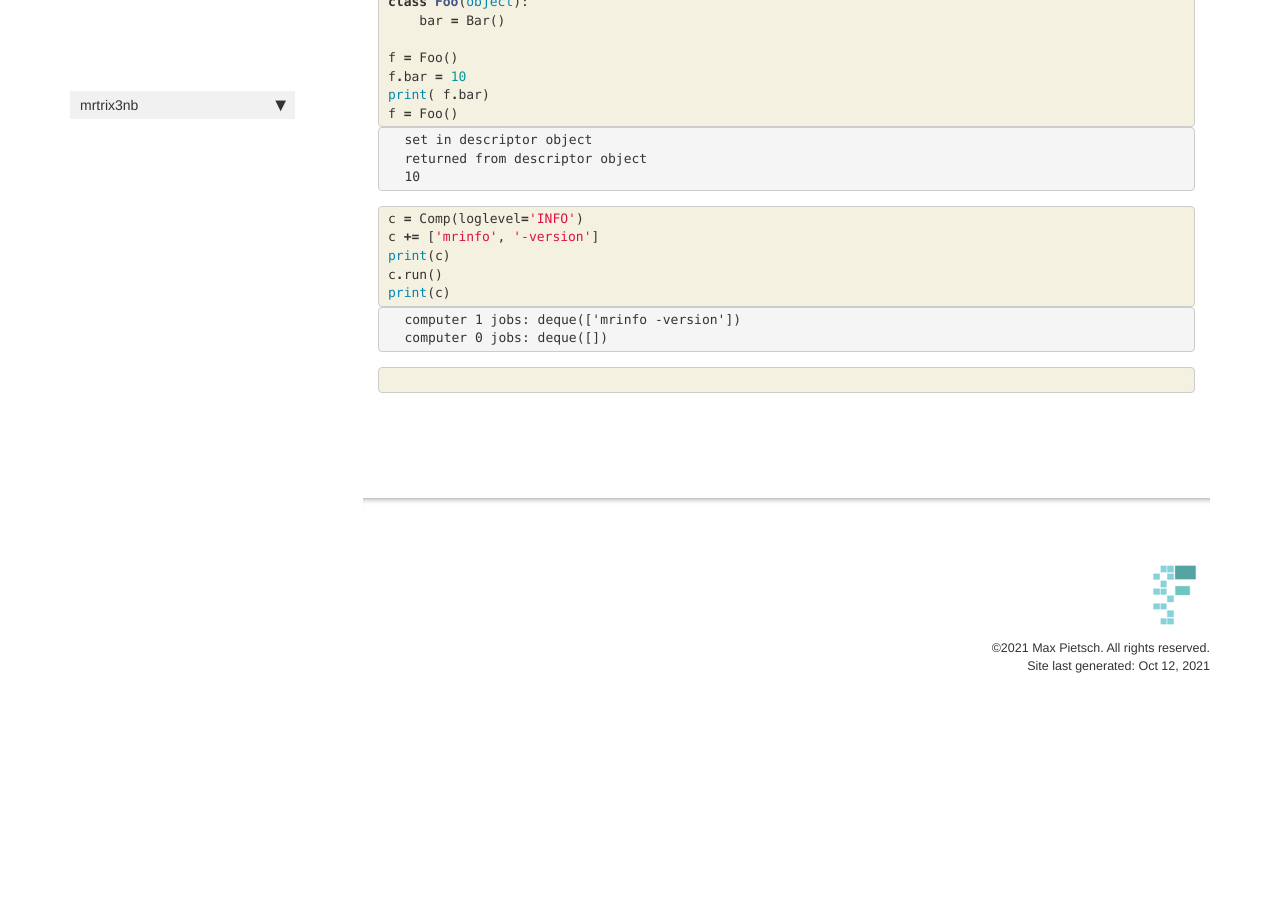
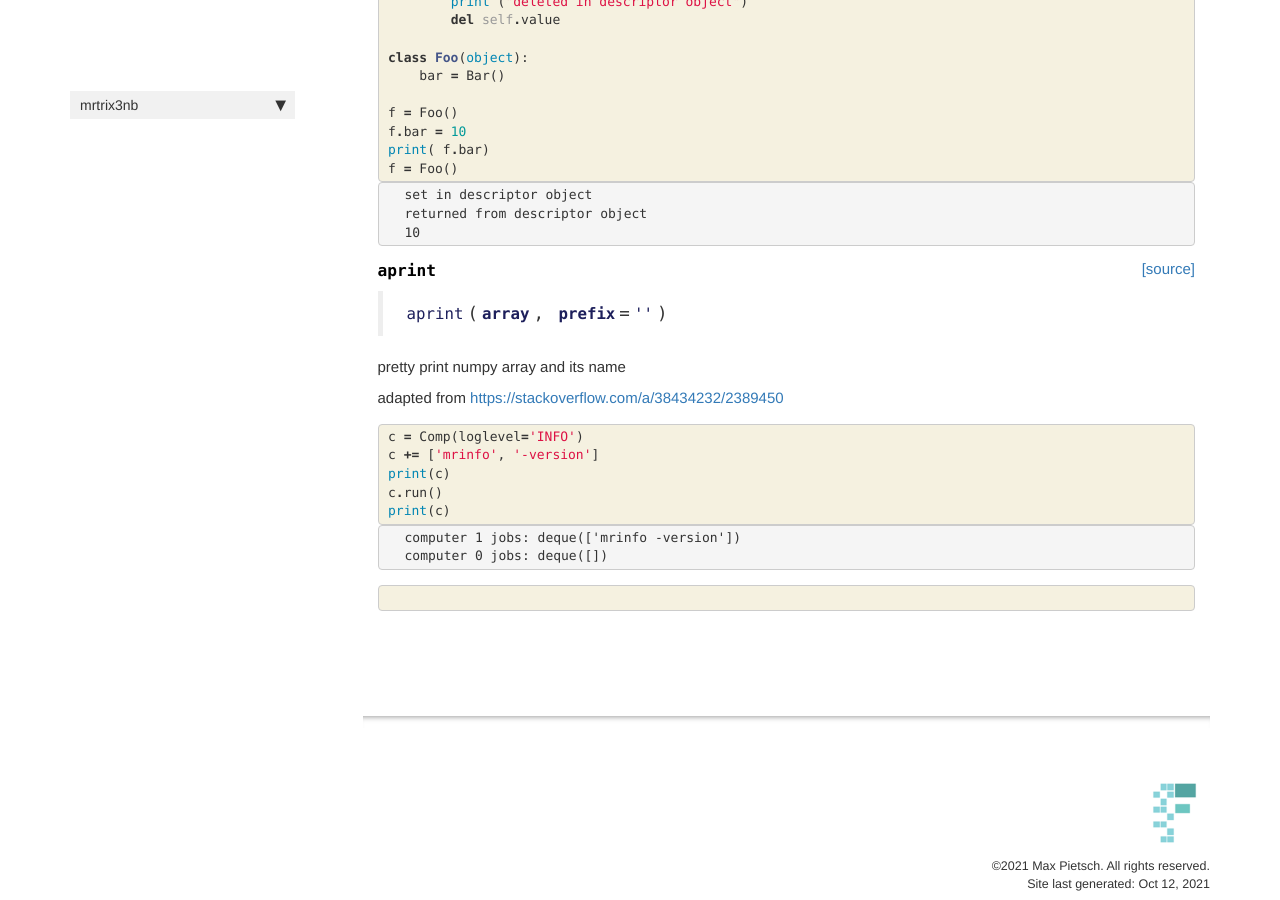
Before and after one commit to maxpietsch/mrtrix3nb, a Jekyll site: the page built from docs/core.html, in a window 1280 px wide and 900 px high, scrolled down 1576 px. Built offline with Jekyll 4.4.1, drawn with Linux system fonts in a browser that asks for light colours; nearby versions of some CDN libraries; comment, search, counter and statistics services are not loaded; before the commit the page ends 2302 px from its top, so only the background shows below that.

Commit message:
fix deprecated label, cleanup

```diff
--- a/docs/core.html
+++ b/docs/core.html
@@ -315,6 +315,39 @@ returned from descriptor object
     {% raw %}
 
 <div class="cell border-box-sizing code_cell rendered">
+
+<div class="output_wrapper">
+<div class="output">
+
+<div class="output_area">
+
+
+<div class="output_markdown rendered_html output_subarea ">
+<h4 id="aprint" class="doc_header"><code>aprint</code><a href="https://github.com/maxpietsch/mrtrix3nb/tree/master/mrtrix3nb/core.py#L178" class="source_link" style="float:right">[source]</a></h4><blockquote><p><code>aprint</code>(<strong><code>array</code></strong>, <strong><code>prefix</code></strong>=<em><code>''</code></em>)</p>
+</blockquote>
+<p>pretty print numpy array and its name</p>
+<p>adapted from <a href="https://stackoverflow.com/a/38434232/2389450">https://stackoverflow.com/a/38434232/2389450</a></p>
+
+</div>
+
+</div>
+
+</div>
+</div>
+
+</div>
+    {% endraw %}
+
+    {% raw %}
+
+<div class="cell border-box-sizing code_cell rendered">
+
+</div>
+    {% endraw %}
+
+    {% raw %}
+
+<div class="cell border-box-sizing code_cell rendered">
 <div class="input">
 
 <div class="inner_cell">
--- a/mrtrix3nb/_nbdev.py
+++ b/mrtrix3nb/_nbdev.py
@@ -5,6 +5,7 @@ __all__ = ["index", "modules", "custom_doc_links", "git_url"]
 index = {"exists": "00_core.ipynb",
          "Comp": "00_core.ipynb",
          "DummyRun": "00_core.ipynb",
+         "aprint": "00_core.ipynb",
          "Image": "mif.ipynb",
          "load_mrtrix": "mif.ipynb",
          "save_mrtrix": "mif.ipynb",
```
Also changed, not shown: docs/vis.html (+1 -1 lines), 2 other files.
